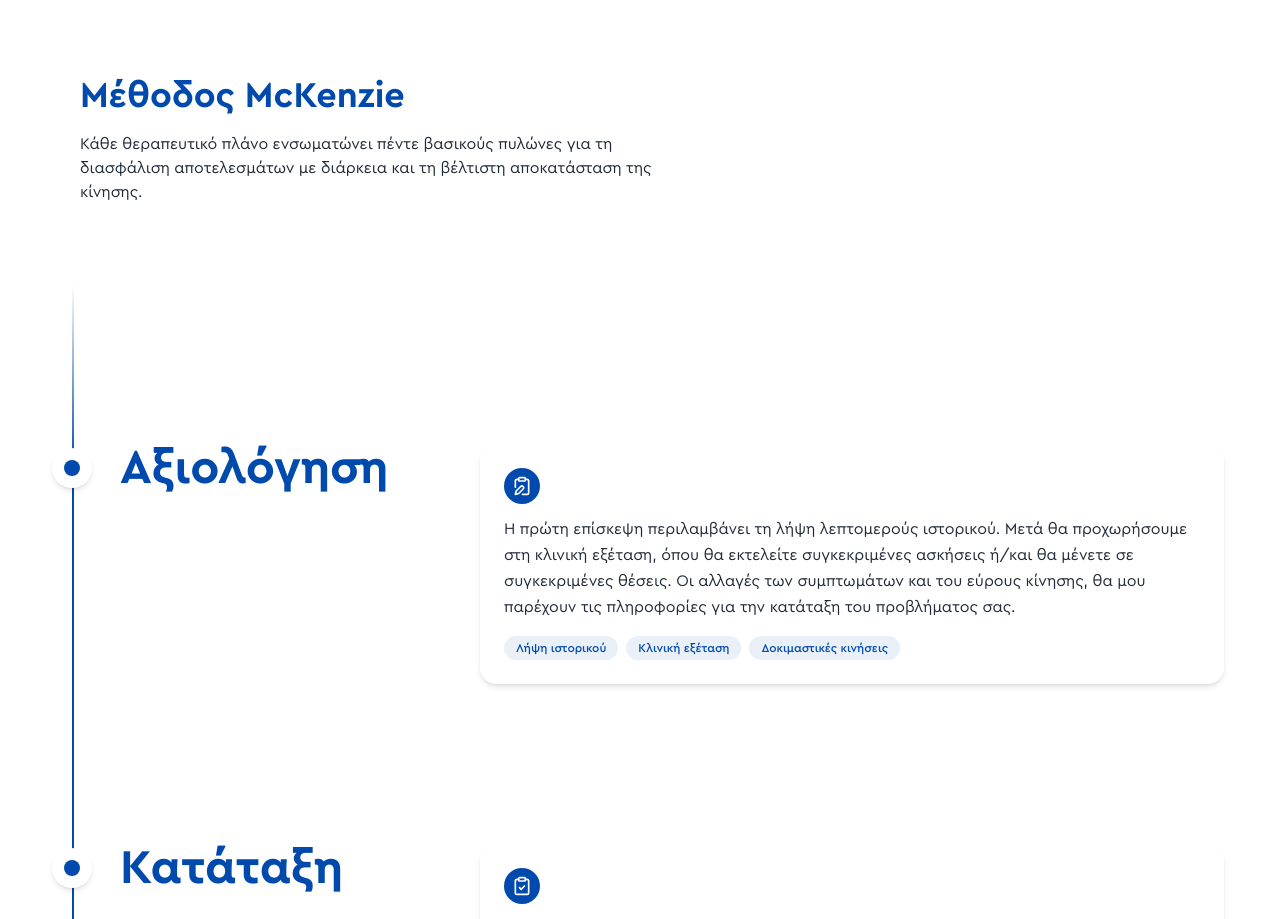
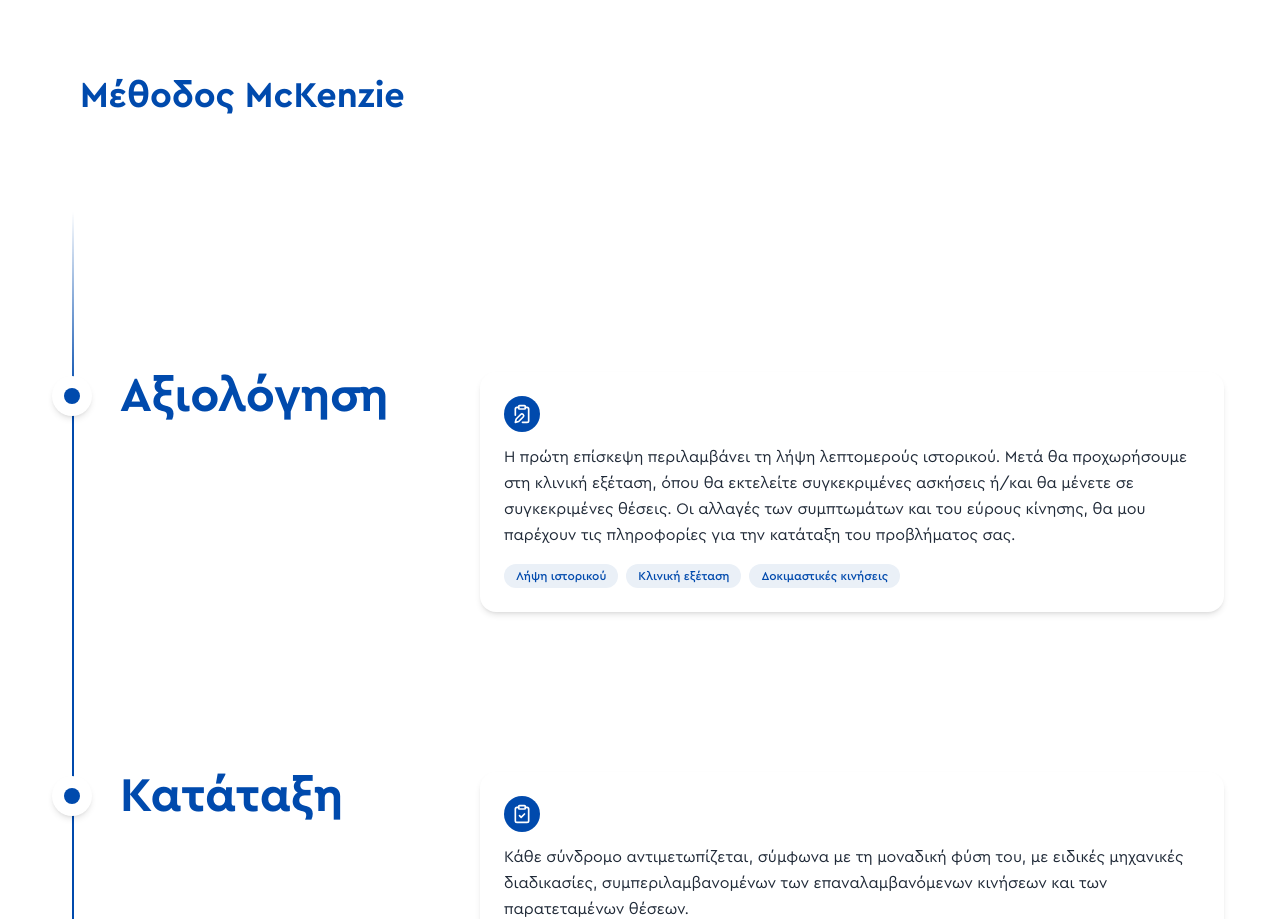
Before and after one commit to Ermeion/ermeion-website, a React (Vite) app: page / in a window 1280 px wide. Shown: the part 3260-4179 px from the top of the page. Built offline with nearby package versions, Linux system fonts and the light colour scheme.

Commit message:
Updated App.tsx

```diff
--- a/src/App.tsx
+++ b/src/App.tsx
@@ -544,12 +544,6 @@ function Timeline({ data }: { data: TimelineEntry[] }) {
         >
           Μέθοδος ΜcKenzie
         </h2>
-        <p
-          className="text-sm md:text-base max-w-xl"
-          style={{ color: '#1f2937' }}
-        >
-          Κάθε θεραπευτικό πλάνο ενσωματώνει πέντε βασικούς πυλώνες για τη διασφάλιση αποτελεσμάτων με διάρκεια και τη βέλτιστη αποκατάσταση της κίνησης.
-        </p>
       </div>
 
       <div ref={ref} className="relative max-w-7xl mx-auto pb-20">
```
